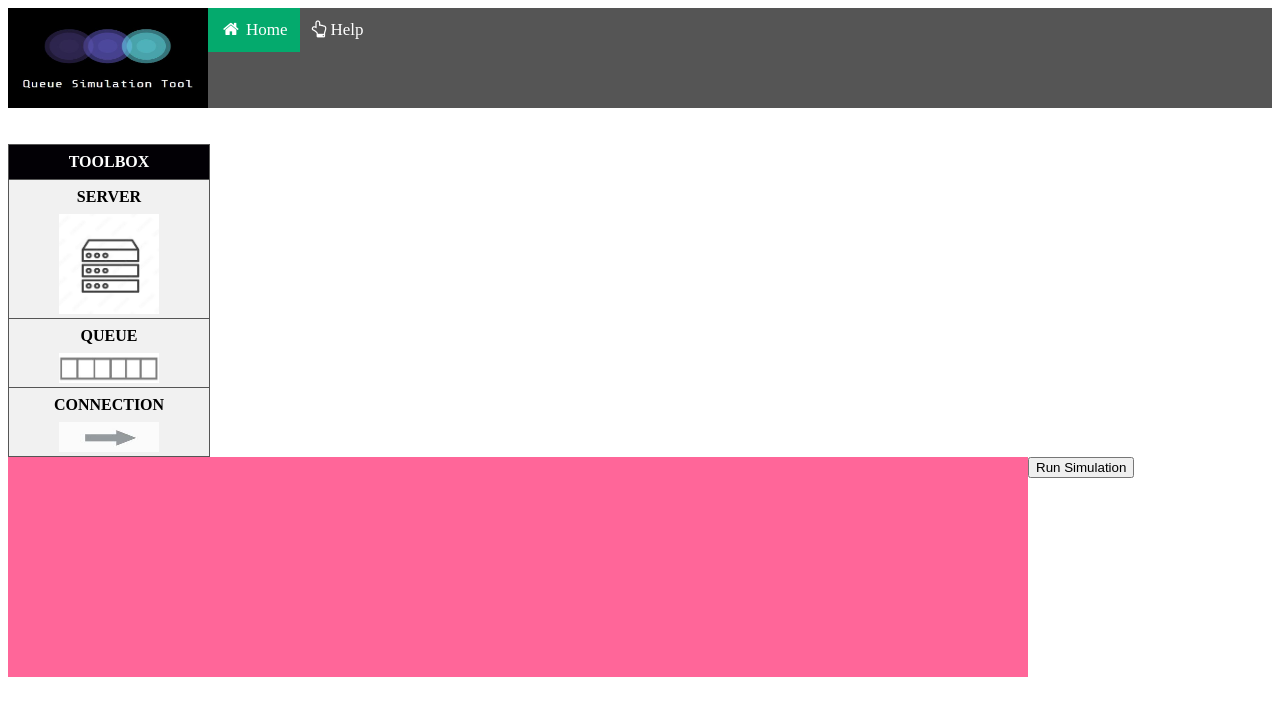
After one commit to eremaksoyy/GradProject, a Flask app: page /mm1 in a window 1280 px wide. The commit adds this page. Shown: the top 716 px of the page. Run offline with Flask 3, Linux system fonts and the light colour scheme.

Commit message:
"last version with everything fixed for single server and queue"

```diff
--- a/GUI_simulation/main.py
+++ b/GUI_simulation/main.py
@@ -10,11 +10,6 @@ def home_call():
     return render_template('homePage.html')
 
 
-#@app.route('/dragitems', methods=['GET'])
-#def create_simulation():
-#    return render_template('SimulationPage.html')
-
-
 @app.route('/help', methods=['GET'])
 def help_call():
     return render_template('helpPage.html')
@@ -25,12 +20,17 @@ def contact_call():
     return render_template('contact.html')
 
 
-@app.route('/dragitems', methods=['GET', 'POST'])
+@app.route('/createSim', methods=['GET'])
+def createSim_call():
+    return render_template('selectionPage.html')
+
+
+@app.route('/mm1l', methods=['GET', 'POST'])
 def index():
+    Mu = 0
+    Lam = 0
+    entityC = 0
     if request.method == 'POST':
-        Mu=0
-        Lam=0
-        entityC=0
         for key, mu in request.form.items():
             if key.startswith("server"):
                 print(mu)
@@ -46,31 +46,38 @@ def index():
 
         return render_template('simulation_mm1l.html', Mu=Mu, Lam=Lam)
     else:
-        return render_template('SimulationPage.html')
+        return render_template('MM1LPage.html')
 
 
-@app.route('/input', methods=['GET', 'POST'])
+@app.route('/mm1', methods=['GET', 'POST'])
 def get_inputs():
+    Mu = 0
+    Lam = 0
+    entityC = 0
     if request.method == 'POST':
-        # Get the values of numberOfEntities, lambda, and mu from the POST request
-        numberOfEntities = request.form['numberOfEntities']
-        lamda = request.form['lambda']
-        mu = request.form['mu']
+        for key, mu in request.form.items():
+            if key.startswith("server"):
+                Mu = mu
+        for key, lambda_val in request.form.items():
+            if key.startswith("queue"):
+                splitArray = lambda_val.split(',')
+                lam = splitArray[0]
+                entityCount = splitArray[1]
+                Lam = lam
+                entityC = entityCount
 
-        # Convert the values to integers and floats
-        numberOfEntities = int(numberOfEntities)
-        lamda = float(lamda)
-        mu = float(mu)
+        entityC = int(entityC)
+        Lam = float(Lam)
+        Mu = float(Mu)
 
         # Calculate the MQL values
-        mql_values = calculate_mql(numberOfEntities, lamda, mu)
+        mql_values = calculate_mql(entityC, Lam, Mu)
         entities_list = []
-        for i in range(numberOfEntities):
+        for i in range(entityC):
             entities_list.append(i)
         return render_template('simulation_mm1.html', mql_values=mql_values, entities_list=entities_list)
-
     else:
-        return render_template('inputPage.html')
+        return render_template('MM1Page.html')
 
 
 def calculate_mql(Number_of_Entities, lamda, mue):
@@ -105,5 +112,6 @@ def calculate_mql(Number_of_Entities, lamda, mue):
 
     return mql_list
 
+
 if __name__ == '__main__':
     app.run()
--- a/GUI_simulation/static/javascript/dragDropRelated.js
+++ b/GUI_simulation/static/javascript/dragDropRelated.js
@@ -75,6 +75,7 @@
                             error = 0;
                        }
 			   }
+
 			   var element = document.createElement("input");
 			   element.setAttribute("type", "hidden");
 			   element.setAttribute("value", lambda);
--- /dev/null
+++ b/GUI_simulation/templates/MM1Page.html
@@ -0,0 +1,115 @@
+<!DOCTYPE html>
+<html>
+<head>
+	<title> Welcome to GUI based queue simulation :) </title>
+    <script src="../static/javascript/dragDropRelated.js"></script>
+    <script src="../static/javascript/barchart.js"></script>
+
+	<style>
+	ul {
+		list-style-type: none;
+		margin: 0;
+		padding: 0;
+		width: 200px;
+		background-color: #f1f1f1;
+		border: 1px solid #555;
+	    font-weight:bold;
+	}
+
+	li a {
+		display: block;
+		color: #000;
+		padding: 8px 16px;
+		text-decoration: none;
+	}
+
+	li {
+		text-align: center;
+		border-bottom: 1px solid #555;
+	}
+
+	li:last-child {
+		border-bottom: none;
+	}
+
+	li a.active {
+		background-color: #020005;
+		color: white;
+	}
+
+	li a:hover:not(.active) {
+		background-color: #555;
+		color: white;
+	}
+
+	.navbar {
+	  width: 100%;
+	  background-color: #555;
+	  overflow: auto;
+	}
+
+	.navbar a {
+	  float: left;
+	  text-align: center;
+	  padding: 12px;
+	  color: white;
+	  text-decoration: none;
+	  font-size: 17px;
+	}
+
+	.navbar a:hover {
+	  background-color: #000;
+	}
+
+	.active {
+	  background-color: #04AA6D;
+	}
+
+	@media screen and (max-width: 500px) {
+	  .navbar a {
+		float: none;
+		display: block;
+	  }
+}
+	</style>
+
+    <style type="text/css">
+         #boxA, #boxB, #boxC {
+            float:left;padding:10px;margin:0px;-moz-user-select:none;
+         }
+         #boxA { background-color: #6633FF; width:75px; height:75px;  }
+         #boxB { background-color: #FF6699; width:1000px; height:200px; }
+
+    </style>
+</head>
+
+<body>
+    <form id="drag-drop-items" action="/mm1" method="POST">
+        <link rel="stylesheet" href="https://cdnjs.cloudflare.com/ajax/libs/font-awesome/4.7.0/css/font-awesome.min.css">
+
+    <nav class="navbar">
+      <img class="logo" src="../static/images/logo.jpg" style="width:200px;height:100px;" ALIGN = left>
+      <a class="active" href="/"><i class="fa fa-fw fa-home"></i> Home</a>
+
+      <a href="/help"><i class="fa fa-hand-o-up"></i> Help</a>
+    </nav>
+
+    <br></br>
+    <ul id="menu" class="menuOff">
+      <li><a class="active" href="#TOOLBOX">TOOLBOX</a></li>
+      <li><a  href="#SERVER">SERVER</a> <img  src="../static/images/server.jpg" id="server" alt="SERVER" style="width:100px;height:100px;" draggable="true" ondragstart="return dragStart(event)" onclick="openServerForm()" > </li>
+      <li><a href="#QUEUE">QUEUE</a> <img src="../static/images/queue.jpg" id="queue" alt="QUEUE" style="width:100px;height:30px;" draggable="true" ondragstart="return dragStart(event)" onclick="openQueueForm()"  > </li>
+      <li><a href="#CONNECTION">CONNECTION</a> <img  src="../static/images/connection.jpg" id="connection" alt="CONNECTION" style="width:100px;height:30px;" draggable="true" ondragstart="return dragStart(event)"> </li></li>
+    </ul>
+
+    <center>
+        <div id="connection" draggable="true" ondragstart="return dragStart(event)"></div>
+        <div id="server" draggable="true" ondragstart="return dragStart(event)"></div>
+        <div id="queue" draggable="true" ondragstart="return dragStart(event)" ></div>
+        <div id="boxB" ondragenter="return dragEnter(event)" ondrop="return dragDrop(event)" ondragover="return dragOver(event)"></div>
+    </center>
+        <button type="submit" onclick="return validateInputs();"> Run Simulation</button>
+    </form>
+
+</body>
+</html>
```
Also changed, not shown: GUI_simulation/templates/MM1LPage.html (renamed from GUI_simulation/templates/SimulationPage.html, +1 -7 lines), GUI_simulation/templates/inputPage.html (deleted, +0 -29 lines), GUI_simulation/templates/selectionPage.html (renamed from GUI_simulation/templates/homePage.html, +11 -4 lines).
